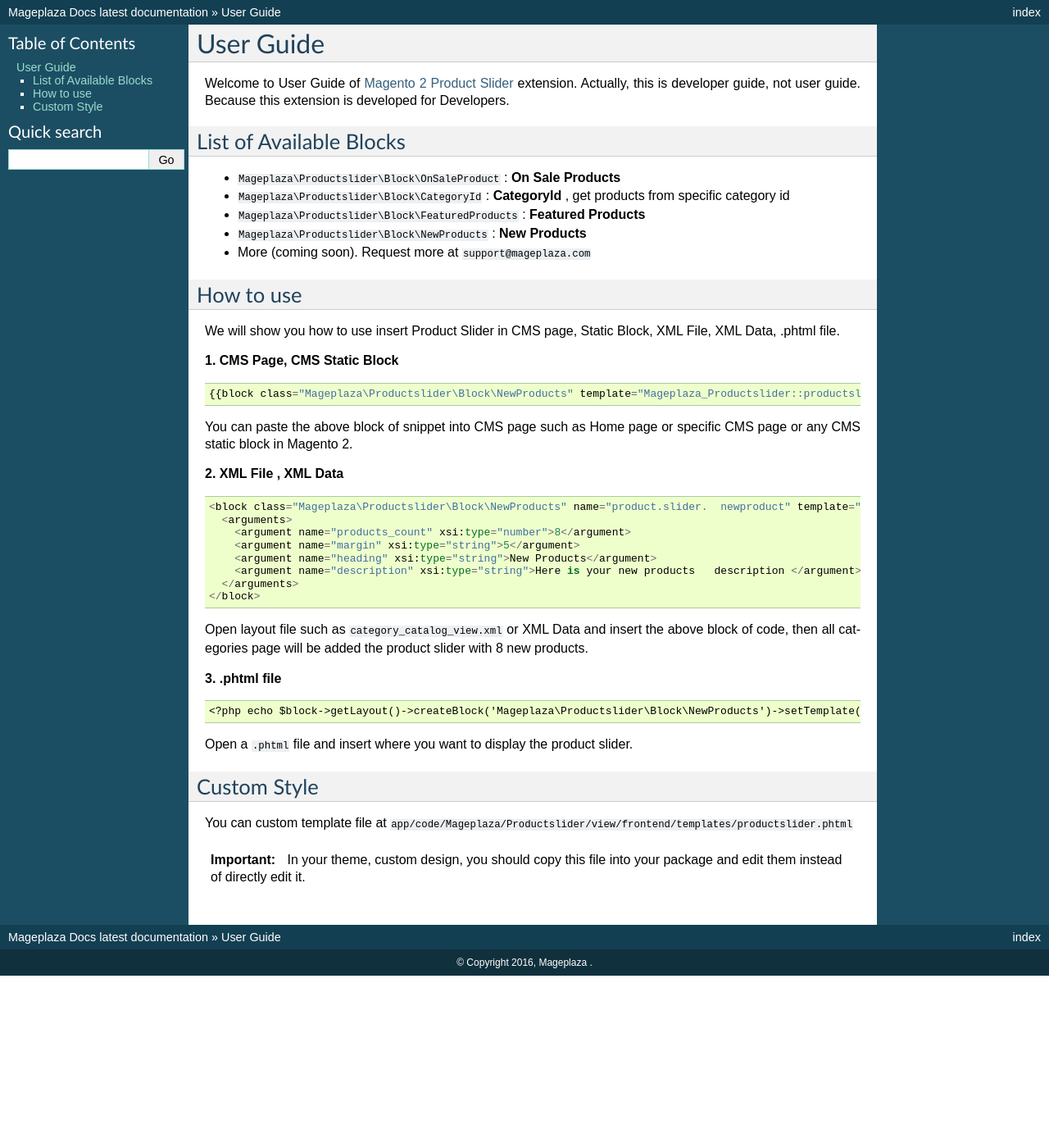
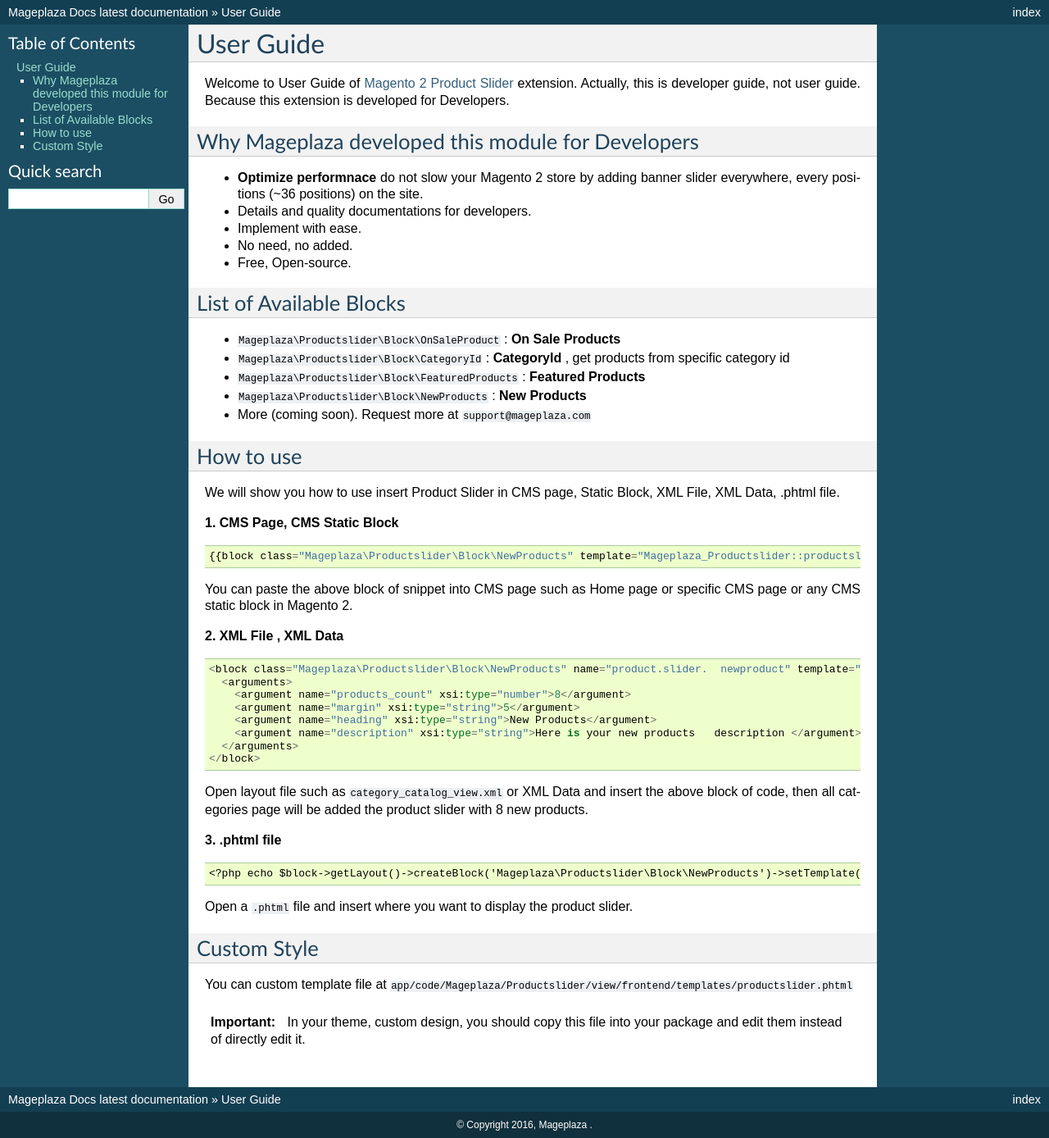
Before and after one commit to magepages/mpdocs, a Sphinx documentation site: the page built from docs/product-slider-m2/user-guide.rst, in a window 1280 px wide. Shown: the whole page at 82% size. Built offline with Sphinx 7.4.7, drawn with Linux system fonts in a browser that asks for light colours; pages that are not in the unit, such as notebooks, are missing from menus; before the commit the page ends 1190 px from its top, so only the background shows below that.

Commit message:
Auto update

```diff
--- a/docs/banner-slider-m2/user-guide-rst.rst
+++ /dev/null
@@ -1,3 +0,0 @@
-===========
-User Guide
-===========
--- a/docs/product-slider-m2/user-guide.rst
+++ b/docs/product-slider-m2/user-guide.rst
@@ -3,6 +3,17 @@
 ==============
 
 Welcome to User Guide of `Magento 2 Product Slider`_ extension. Actually, this is developer guide, not user guide. Because this extension is developed for Developers.
+
+
+Why Mageplaza developed this module for Developers
+----------------------------------------------------------------
+
+- **Optimize performnace** do not slow your Magento 2 store by adding banner slider everywhere, every positions (~36 positions) on the site.
+- Details and quality documentations for developers.
+- Implement with ease.
+- No need, no added.
+- Free, Open-source.
+
 
 List of Available Blocks
 ---------------------------
```
Also changed, not shown: docs/banner-slider-m2/index.rst (+6 -3 lines), docs/banner-slider-m2/user-guide.rst (added, +15 -0 lines).
